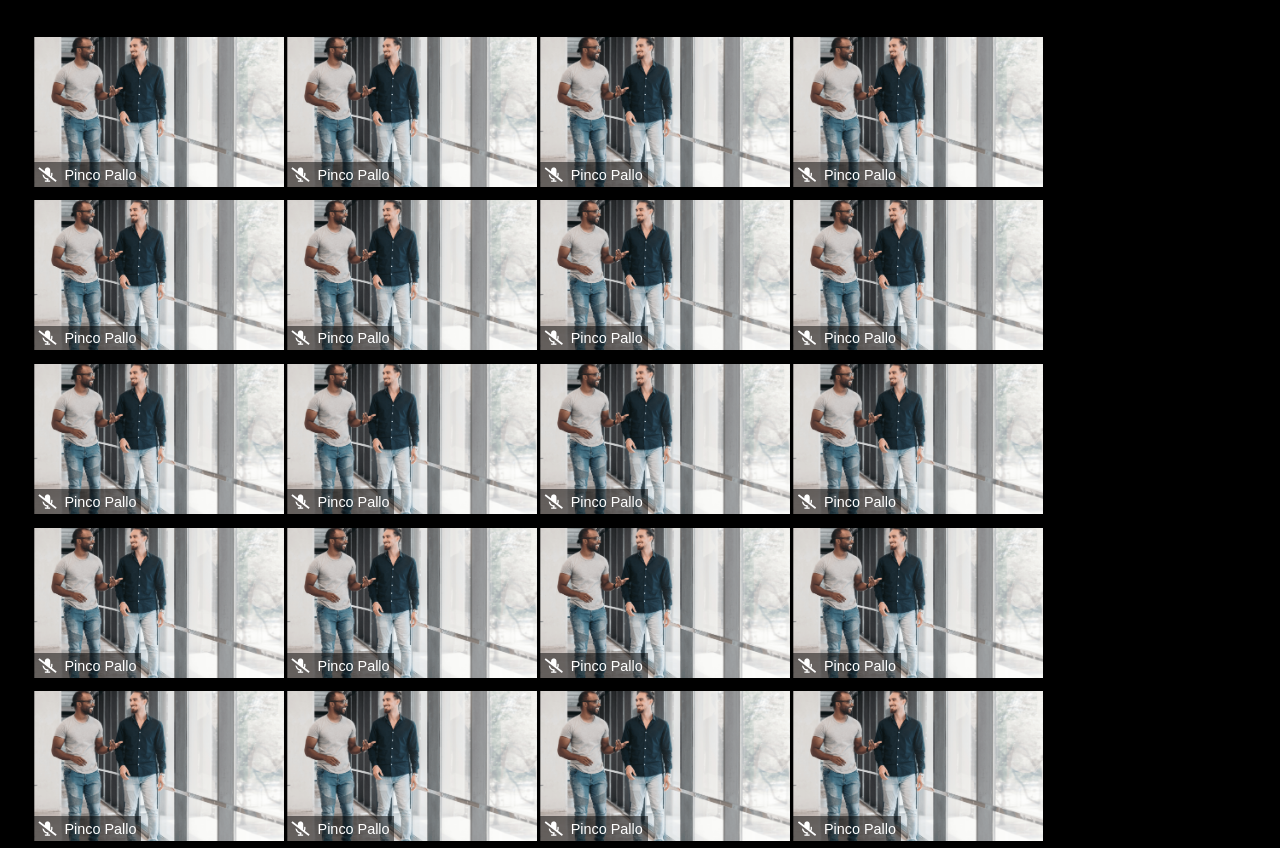
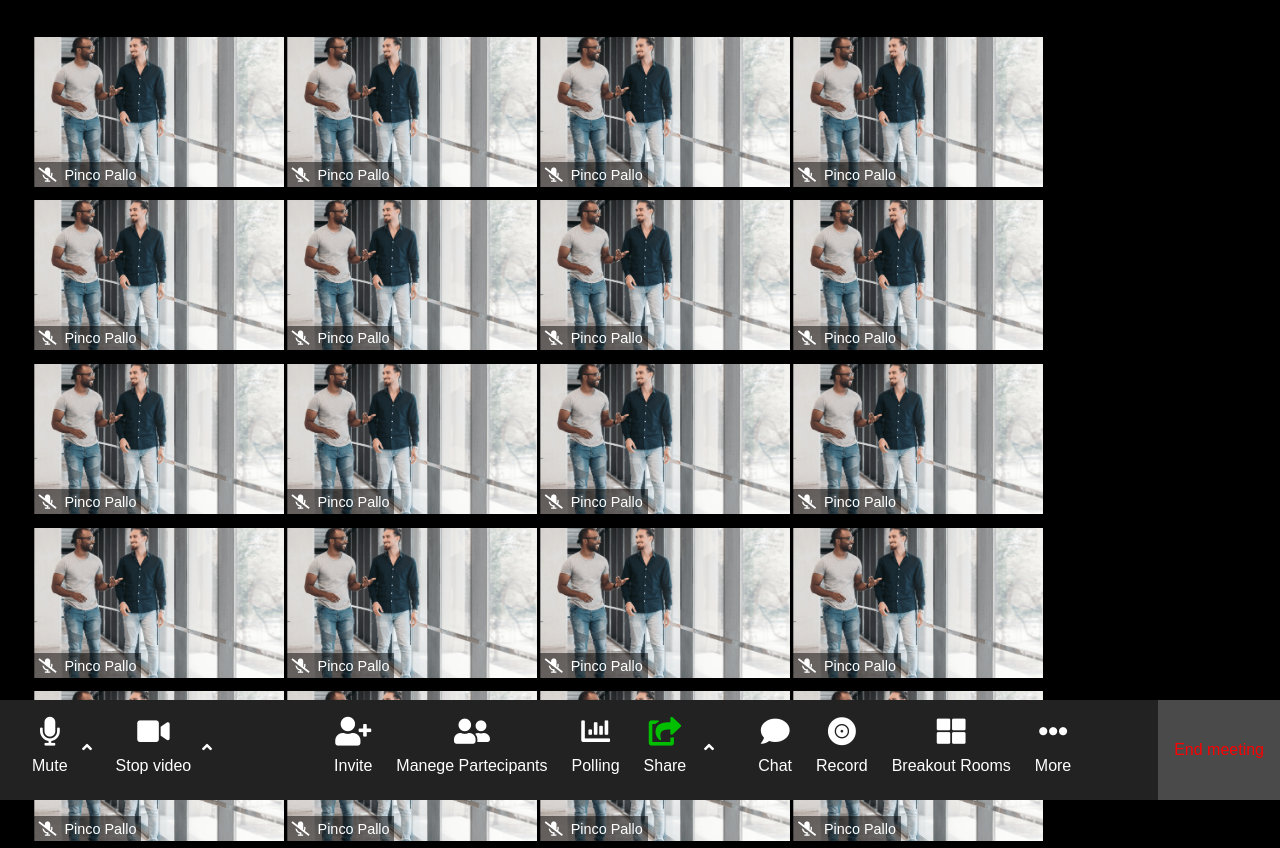
Before and after one commit to mikicola/html-css-zoom, a plain HTML site: page index.html in a window 1280 px wide. Shown: the top 848 px of the page. Drawn offline with Linux system fonts and the light colour scheme.

Commit message:
nav bar terminata

```diff
--- a/css/style.css
+++ b/css/style.css
@@ -31,6 +31,8 @@ body{
     height: 150px;
     width: 250px;
     object-fit: cover;
+
+    margin:auto;
 }
 
 .user-name{
@@ -50,16 +52,18 @@ body{
 .bottom-nav{
     background-color: #222222;
     height: 100px;
+    position: sticky;
+    bottom: 0;
 }
 
 .bottom{
-    margin: 2rem;
+    /* margin: 2rem 2rem 0 2rem; */
     display: flex;
     justify-content: space-between;
 }
 
 ul{
-    margin: 0;
+    margin-left: 2rem;
 	padding: 1rem 0;
     position: relative;
 	display: flex;
@@ -91,7 +95,7 @@ ul .icon{
 
 
 #ul-center li{
-    padding-right: 1rem;
+    padding-right: 1.5rem;
 }
 
 
@@ -107,5 +111,34 @@ ul .icon{
 }
 
 .arrow3{
-    left: 170px;
+    left: 370px;
 }
+
+.special{
+    margin-right: 3rem;
+}
+
+.special .icon{
+    color: rgb(1, 190, 1);
+}
+
+.btn{
+    line-height: 100px;
+    vertical-align: middle;
+    background-color: #4a4a4a;
+    padding: 0 1rem;
+}
+
+.btn a{
+    text-decoration: none;
+    color: red;
+    display: block;
+}
+
+.btn:hover{
+    background-color: #696969;
+}
+
+.btn a:hover{
+    color: white;
+}
--- a/index.html
+++ b/index.html
@@ -247,7 +247,7 @@
                     </a>
                 </li>
 
-                <li>
+                <li class="special">
                     <a href="#">
                         <div class="icon">
                             <i class="fas fa-share-square"></i>
@@ -295,7 +295,9 @@
                 </li>
             </ul>
 
-            <a href="#!">End meeting</a>
+            <div class="btn">
+                <a href="#!">End meeting</a>
+            </div>
         </div>
     </nav>
 </body>
```
